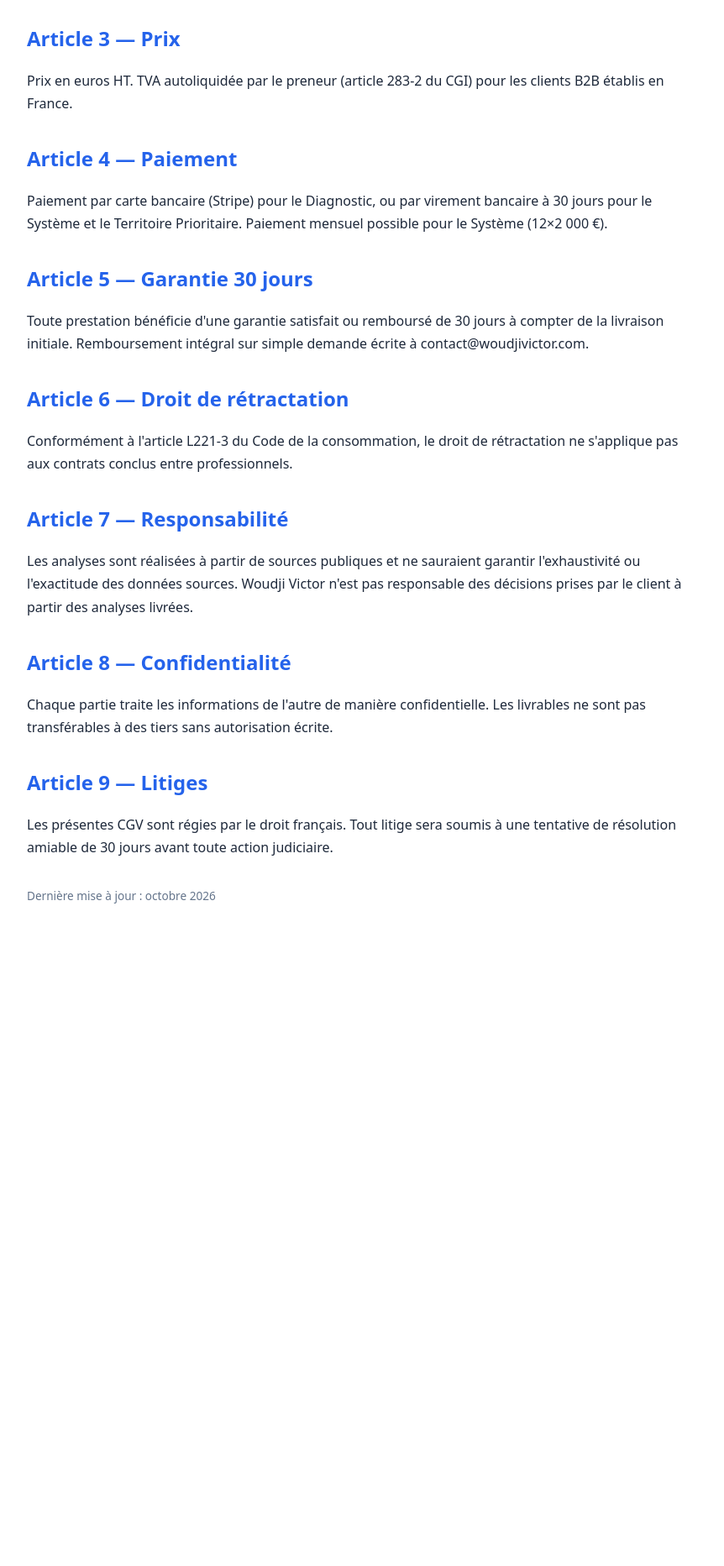
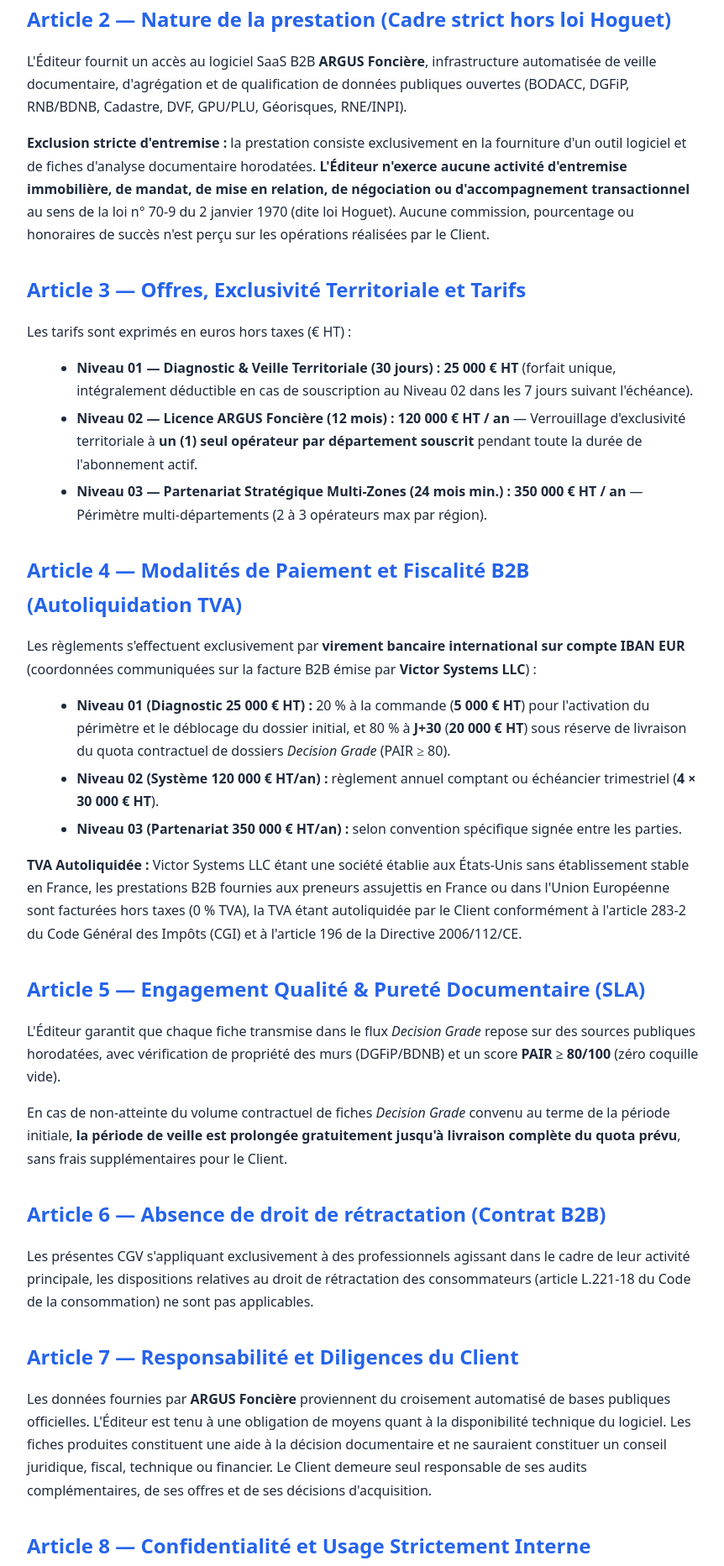
Before and after one commit to woudji-cpu/woudjivictor.argus-website, a plain HTML site: page cgv.html in a window 1280 px wide. Shown: the part 510-2375 px from the top of the page at 84% size, without its empty margins (208-1070 px from the left). Before the commit the page ends 1662 px from the top, so only its background shows below. Drawn offline with Linux system fonts and the light colour scheme.

Commit message:
CGV for ARGUS Foncière
Updated the CGV document to reflect new company details and service offerings.

```diff
--- a/cgv.html
+++ b/cgv.html
@@ -1,13 +1,47 @@
-<!DOCTYPE html><html lang="fr"><head><meta charset="UTF-8"><meta name="viewport" content="width=device-width,initial-scale=1.0"><title>CGV — Woudji Victor</title><style>body{font-family:system-ui;max-width:800px;margin:40px auto;padding:20px;line-height:1.7;color:#1E293B}h1{color:#0A0F1A;margin-bottom:2rem}h2{color:#2563EB;margin-top:2rem;margin-bottom:.5rem}</style></head><body>
-<h1>Conditions Générales de Vente</h1>
-<h2>Article 1 — Objet</h2><p>Les présentes CGV régissent la vente de prestations de veille documentaire et d'analyse de données publiques immobilières par Woudji Victor à des clients professionnels (B2B).</p>
-<h2>Article 2 — Nature de la prestation</h2><p>Analyse documentaire de sources publiques (BODACC, DVF, cadastre, PLU, Géorisques), configuration de systèmes d'alertes sur critères du client, livraison de fiches de signal de marché et rapports d'analyse.<br><strong>La prestation ne constitue ni une mise en relation, ni une identification d'actif ou de vendeur, ni une négociation, ni un accompagnement de transaction. Elle ne relève pas de la loi n° 70-9 du 2 janvier 1970 (loi Hoguet).</strong></p>
-<h2>Article 3 — Prix</h2><p>Prix en euros HT. TVA autoliquidée par le preneur (article 283-2 du CGI) pour les clients B2B établis en France.</p>
-<h2>Article 4 — Paiement</h2><p>Paiement par carte bancaire (Stripe) pour le Diagnostic, ou par virement bancaire à 30 jours pour le Système et le Territoire Prioritaire. Paiement mensuel possible pour le Système (12×2 000 €).</p>
-<h2>Article 5 — Garantie 30 jours</h2><p>Toute prestation bénéficie d'une garantie satisfait ou remboursé de 30 jours à compter de la livraison initiale. Remboursement intégral sur simple demande écrite à contact@woudjivictor.com.</p>
-<h2>Article 6 — Droit de rétractation</h2><p>Conformément à l'article L221-3 du Code de la consommation, le droit de rétractation ne s'applique pas aux contrats conclus entre professionnels.</p>
-<h2>Article 7 — Responsabilité</h2><p>Les analyses sont réalisées à partir de sources publiques et ne sauraient garantir l'exhaustivité ou l'exactitude des données sources. Woudji Victor n'est pas responsable des décisions prises par le client à partir des analyses livrées.</p>
-<h2>Article 8 — Confidentialité</h2><p>Chaque partie traite les informations de l'autre de manière confidentielle. Les livrables ne sont pas transférables à des tiers sans autorisation écrite.</p>
-<h2>Article 9 — Litiges</h2><p>Les présentes CGV sont régies par le droit français. Tout litige sera soumis à une tentative de résolution amiable de 30 jours avant toute action judiciaire.</p>
-<p style="margin-top:2rem;font-size:.85rem;color:#64748B">Dernière mise à jour : octobre 2026</p>
+<!DOCTYPE html><html lang="fr"><head><meta charset="UTF-8"><meta name="viewport" content="width=device-width,initial-scale=1.0"><title>Conditions Générales de Vente (CGV) — ARGUS Foncière</title><style>body{font-family:system-ui;max-width:800px;margin:40px auto;padding:20px;line-height:1.7;color:#1E293B}h1{color:#0A0F1A;margin-bottom:.4rem}.maj{font-size:.9rem;color:#64748B;margin-bottom:2rem}h2{color:#2563EB;margin-top:2rem;margin-bottom:.5rem}a{color:#2563EB}ul{margin:.5rem 0 1rem 1.2rem}li{margin:.35rem 0}p{margin-bottom:1rem}</style></head><body>
+<h1>Conditions Générales de Vente (CGV) — ARGUS Foncière</h1>
+<p class="maj">Dernière mise à jour : Novembre 2026</p>
+
+<h2>Article 1 — Éditeur et Objet</h2>
+<p>Les présentes Conditions Générales de Vente (CGV) régissent exclusivement les relations contractuelles professionnelles (B2B) entre la société <strong>Victor Systems LLC</strong>, société enregistrée dans l'État du Nouveau-Mexique (États-Unis) sous le numéro <strong>3330532</strong>, dont le siège social est situé au <strong>1209 Mountain Road Pl NE, Ste R, Albuquerque, NM 87110, USA</strong>, éditrice du logiciel <strong>ARGUS Foncière</strong> (ci-après <em>« l'Éditeur »</em>), et tout client professionnel (Marchand de biens, Promoteur immobilier, Foncière, Family Office, Investisseur institutionnel — ci-après <em>« le Client »</em>).</p>
+
+<h2>Article 2 — Nature de la prestation (Cadre strict hors loi Hoguet)</h2>
+<p>L'Éditeur fournit un accès au logiciel SaaS B2B <strong>ARGUS Foncière</strong>, infrastructure automatisée de veille documentaire, d'agrégation et de qualification de données publiques ouvertes (BODACC, DGFiP, RNB/BDNB, Cadastre, DVF, GPU/PLU, Géorisques, RNE/INPI).</p>
+<p><strong>Exclusion stricte d'entremise :</strong> la prestation consiste exclusivement en la fourniture d'un outil logiciel et de fiches d'analyse documentaire horodatées. <strong>L'Éditeur n'exerce aucune activité d'entremise immobilière, de mandat, de mise en relation, de négociation ou d'accompagnement transactionnel</strong> au sens de la loi n° 70-9 du 2 janvier 1970 (dite loi Hoguet). Aucune commission, pourcentage ou honoraires de succès n'est perçu sur les opérations réalisées par le Client.</p>
+
+<h2>Article 3 — Offres, Exclusivité Territoriale et Tarifs</h2>
+<p>Les tarifs sont exprimés en euros hors taxes (€ HT) :</p>
+<ul>
+<li><strong>Niveau 01 — Diagnostic &amp; Veille Territoriale (30 jours) : 25 000 € HT</strong> (forfait unique, intégralement déductible en cas de souscription au Niveau 02 dans les 7 jours suivant l'échéance).</li>
+<li><strong>Niveau 02 — Licence ARGUS Foncière (12 mois) : 120 000 € HT / an</strong> — Verrouillage d'exclusivité territoriale à <strong>un (1) seul opérateur par département souscrit</strong> pendant toute la durée de l'abonnement actif.</li>
+<li><strong>Niveau 03 — Partenariat Stratégique Multi-Zones (24 mois min.) : 350 000 € HT / an</strong> — Périmètre multi-départements (2 à 3 opérateurs max par région).</li>
+</ul>
+
+<h2>Article 4 — Modalités de Paiement et Fiscalité B2B (Autoliquidation TVA)</h2>
+<p>Les règlements s'effectuent exclusivement par <strong>virement bancaire international sur compte IBAN EUR</strong> (coordonnées communiquées sur la facture B2B émise par <strong>Victor Systems LLC</strong>) :</p>
+<ul>
+<li><strong>Niveau 01 (Diagnostic 25 000 € HT) :</strong> 20 % à la commande (<strong>5 000 € HT</strong>) pour l'activation du périmètre et le déblocage du dossier initial, et 80 % à <strong>J+30</strong> (<strong>20 000 € HT</strong>) sous réserve de livraison du quota contractuel de dossiers <em>Decision Grade</em> (PAIR ≥ 80).</li>
+<li><strong>Niveau 02 (Système 120 000 € HT/an) :</strong> règlement annuel comptant ou échéancier trimestriel (<strong>4 × 30 000 € HT</strong>).</li>
+<li><strong>Niveau 03 (Partenariat 350 000 € HT/an) :</strong> selon convention spécifique signée entre les parties.</li>
+</ul>
+<p><strong>TVA Autoliquidée :</strong> Victor Systems LLC étant une société établie aux États-Unis sans établissement stable en France, les prestations B2B fournies aux preneurs assujettis en France ou dans l'Union Européenne sont facturées hors taxes (0 % TVA), la TVA étant autoliquidée par le Client conformément à l'article 283-2 du Code Général des Impôts (CGI) et à l'article 196 de la Directive 2006/112/CE.</p>
+
+<h2>Article 5 — Engagement Qualité &amp; Pureté Documentaire (SLA)</h2>
+<p>L'Éditeur garantit que chaque fiche transmise dans le flux <em>Decision Grade</em> repose sur des sources publiques horodatées, avec vérification de propriété des murs (DGFiP/BDNB) et un score <strong>PAIR ≥ 80/100</strong> (zéro coquille vide).</p>
+<p>En cas de non-atteinte du volume contractuel de fiches <em>Decision Grade</em> convenu au terme de la période initiale, <strong>la période de veille est prolongée gratuitement jusqu'à livraison complète du quota prévu</strong>, sans frais supplémentaires pour le Client.</p>
+
+<h2>Article 6 — Absence de droit de rétractation (Contrat B2B)</h2>
+<p>Les présentes CGV s'appliquant exclusivement à des professionnels agissant dans le cadre de leur activité principale, les dispositions relatives au droit de rétractation des consommateurs (article L.221-18 du Code de la consommation) ne sont pas applicables.</p>
+
+<h2>Article 7 — Responsabilité et Diligences du Client</h2>
+<p>Les données fournies par <strong>ARGUS Foncière</strong> proviennent du croisement automatisé de bases publiques officielles. L'Éditeur est tenu à une obligation de moyens quant à la disponibilité technique du logiciel. Les fiches produites constituent une aide à la décision documentaire et ne sauraient constituer un conseil juridique, fiscal, technique ou financier. Le Client demeure seul responsable de ses audits complémentaires, de ses offres et de ses décisions d'acquisition.</p>
+
+<h2>Article 8 — Confidentialité et Usage Strictement Interne</h2>
+<p>L'ensemble des fiches, extractions, scores et données générés par <strong>ARGUS Foncière</strong> est strictement confidentiel et concédé pour le seul usage interne du Client. Toute revente, diffusion, partage à des tiers ou extraction automatisée massive (scraping) entraînera la résiliation immédiate de la licence sans indemnité, outre d'éventuelles poursuites en réparation du préjudice subi.</p>
+
+<h2>Article 9 — Droit applicable et Règlement des litiges</h2>
+<p>Tout différend relatif à l'interprétation ou à l'exécution des présentes CGV fera l'objet d'une tentative de résolution amiable obligatoire pendant une durée de trente (30) jours. À défaut d'accord amiable, le litige sera soumis aux juridictions compétentes du siège de l'Éditeur (Albuquerque, Nouveau-Mexique, États-Unis) ou, d'un commun accord écrit, à une procédure d'arbitrage commercial international.</p>
+
+<p style="margin-top:2rem;font-size:.85rem;color:#64748B">Dernière mise à jour : Novembre 2026 — Victor Systems LLC (New Mexico, File #3330532)</p>
+<p style="font-size:.85rem"><a href="index.html">← Retour au site ARGUS Foncière</a></p>
 </body></html>
```
